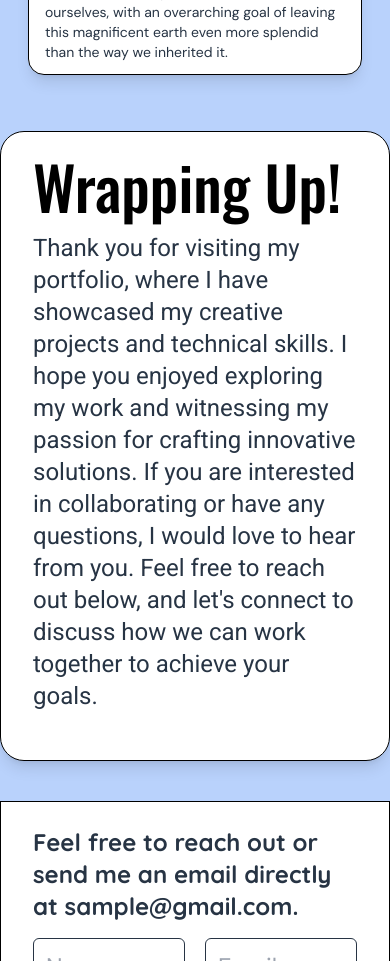
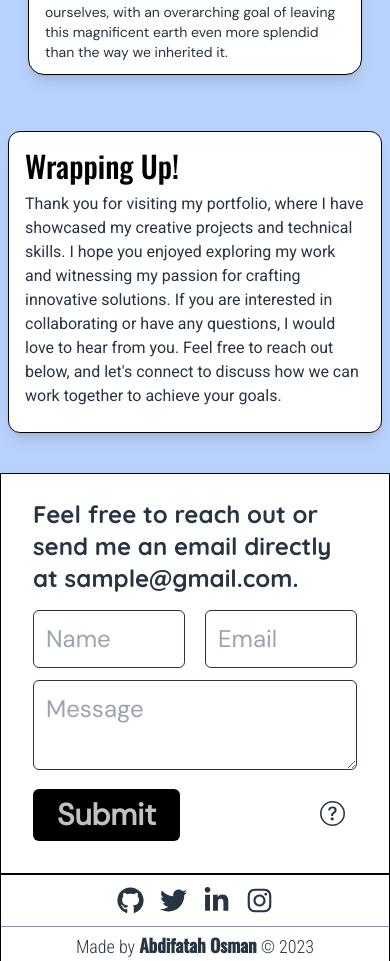
Before and after one commit to AbdifatahCodes/PortfolioWebsite, a Next.js app: page / in a window 390 px wide. Shown: the part 4840-5801 px from the top of the page. Built offline with nearby package versions, Linux system fonts and the light colour scheme.

Commit message:
Made summary section fully responsive.

```diff
--- a/src/sections/summary.tsx
+++ b/src/sections/summary.tsx
@@ -1,12 +1,12 @@
 export default function SummarySection() {
   return (
-    <div id='summary-section' className='max-w-5xl mx-auto bg-white dark:bg-black rounded-3xl shadow-lg  items-center border'>
-      <div className='flex flex-col'>
+    <div id='summary-section' className='mx-2 md:max-w-3xl lg:max-w-4xl xl:max-w-5xl md:mx-auto bg-white dark:bg-black rounded-xl sm:rounded-3xl shadow-lg  items-center border'>
+      <div className='flex flex-col mb-6 md:mb-12'>
         <div className='flex flex-row justify-between'>
-          <p className='px-8 mt-6 mb-4 text-6xl font-oswald font-medium text-black dark:text-white'>Wrapping Up!</p>
+          <p className='px-4 md:px-8 mt-4 mb-2 sm:mb-5 text-3xl sm:text-4xl md:text-6xl font-oswald font-medium text-black dark:text-white'>Wrapping Up!</p>
         </div>
-        <div className='px-8 space-y-1 mb-12'>
-          <p className='text-gray-dark dark:text-gray-main font-roboto text-2xl'>Thank you for visiting my portfolio, where I have showcased my creative projects and technical skills. I hope you enjoyed exploring my work and witnessing my passion for crafting innovative solutions. If you are interested in collaborating or have any questions, I would love to hear from you. Feel free to reach out below, and let's connect to discuss how we can work together to achieve your goals.</p>
+        <div className='px-4 md:px-8'>
+          <p className='text-gray-dark dark:text-gray-main font-roboto text-base sm:text-xl md:text-2xl'>Thank you for visiting my portfolio, where I have showcased my creative projects and technical skills. I hope you enjoyed exploring my work and witnessing my passion for crafting innovative solutions. If you are interested in collaborating or have any questions, I would love to hear from you. Feel free to reach out below, and let's connect to discuss how we can work together to achieve your goals.</p>
         </div>
       </div>
     </div>
```
